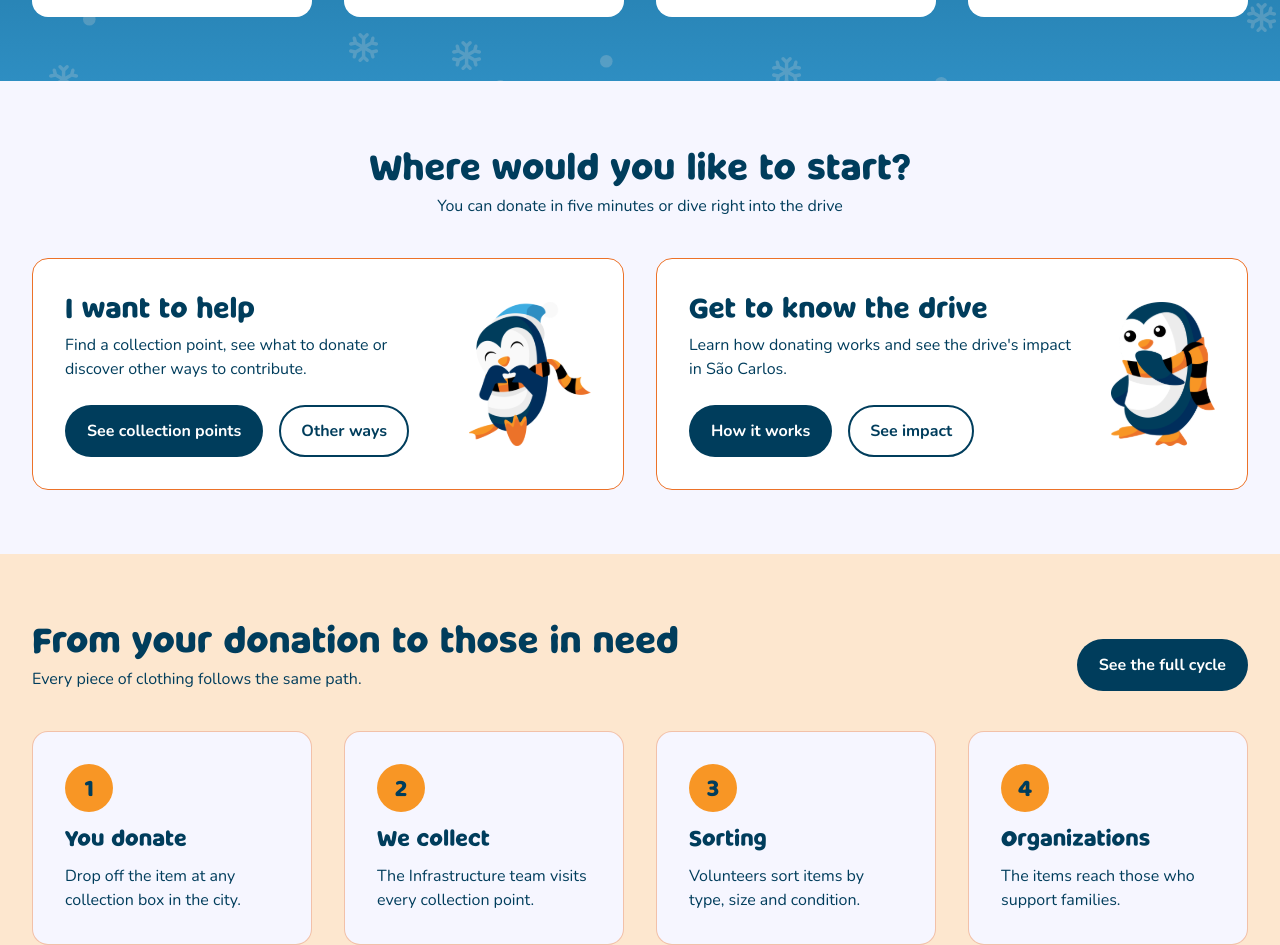
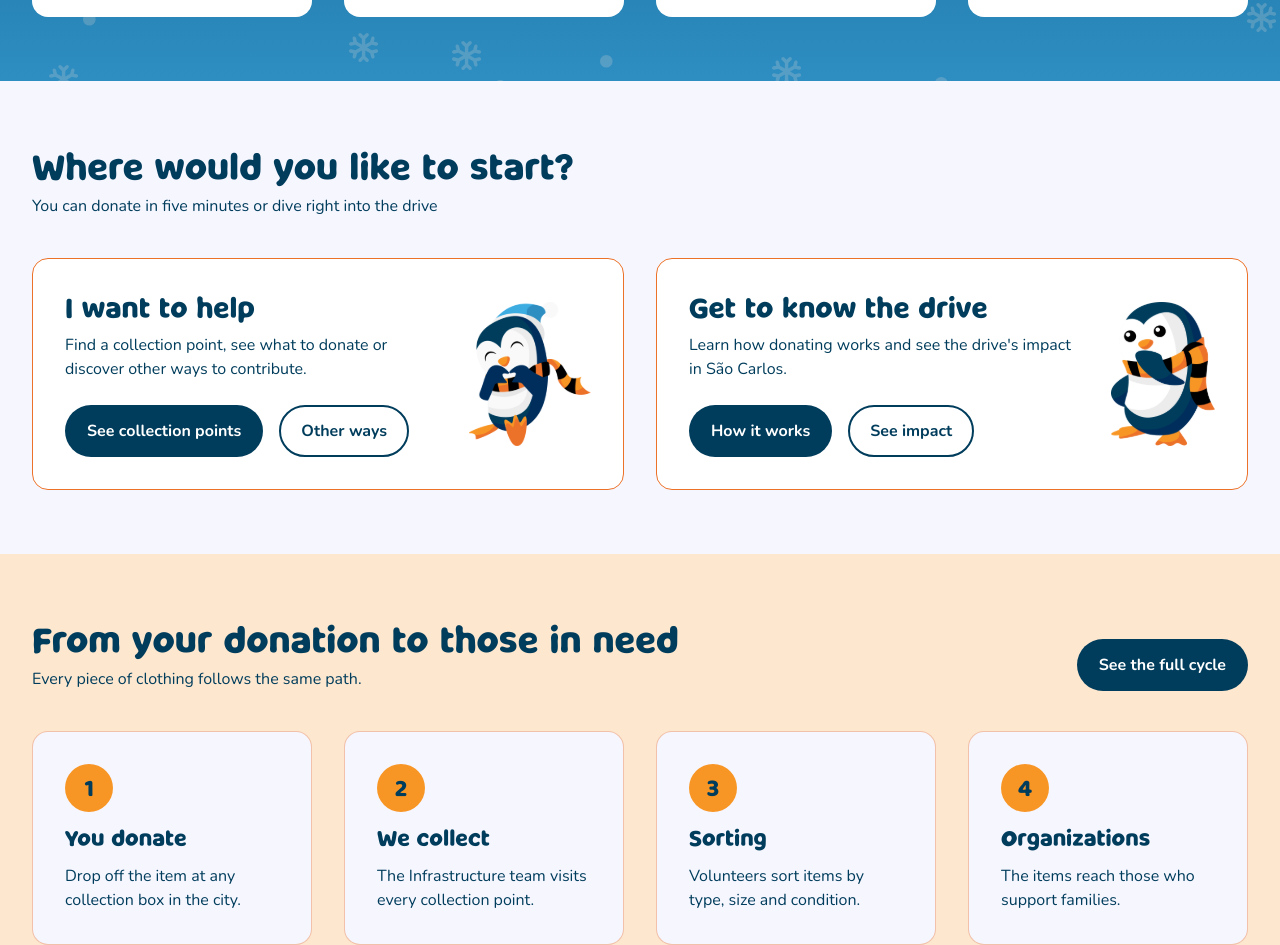
Before and after one commit to USPCodeLabSanca/Campanha-do-Agasalho, a React (Vite) app: page / in a window 1280 px wide. Shown: the part 757-1702 px from the top of the page. Built offline with nearby package versions, Linux system fonts and the light colour scheme.

Commit message:
style: alinha título de Por onde começar à esquerda

```diff
--- a/src/components/home/HomeGetStarted.tsx
+++ b/src/components/home/HomeGetStarted.tsx
@@ -40,12 +40,10 @@ export function HomeGetStarted() {
   return (
     <section aria-labelledby="get-started-title" className="section-spacing">
       <div className="page-container">
-        <h2 id="get-started-title" className="text-center text-h2">
+        <h2 id="get-started-title" className="text-h2">
           {t('home.getStarted.title')}
         </h2>
-        <p className="mt-2 text-center text-body">
-          {t('home.getStarted.subtitle')}
-        </p>
+        <p className="mt-2 text-body">{t('home.getStarted.subtitle')}</p>
         <ul role="list" className="mt-10 grid gap-8 lg:grid-cols-2">
           {actionCards.map((card) => (
             <li key={card.titleKey}>
```
